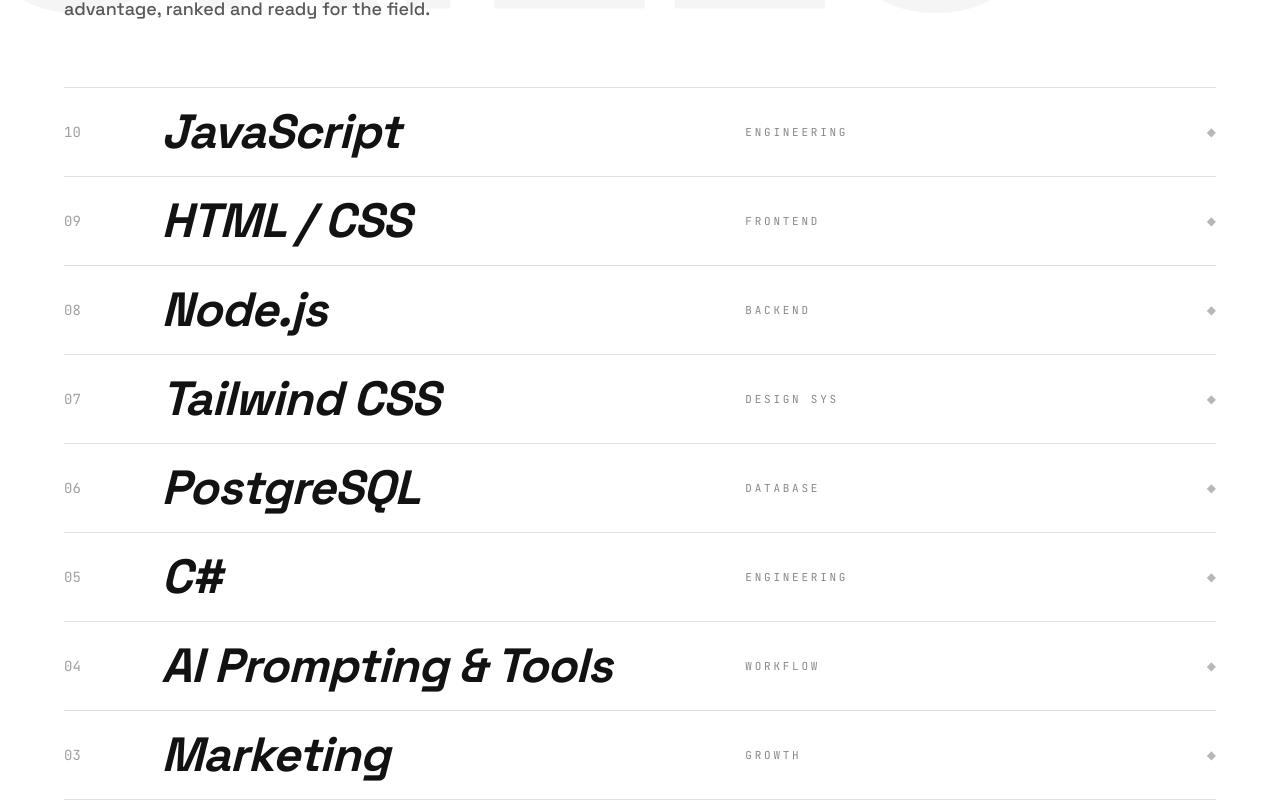
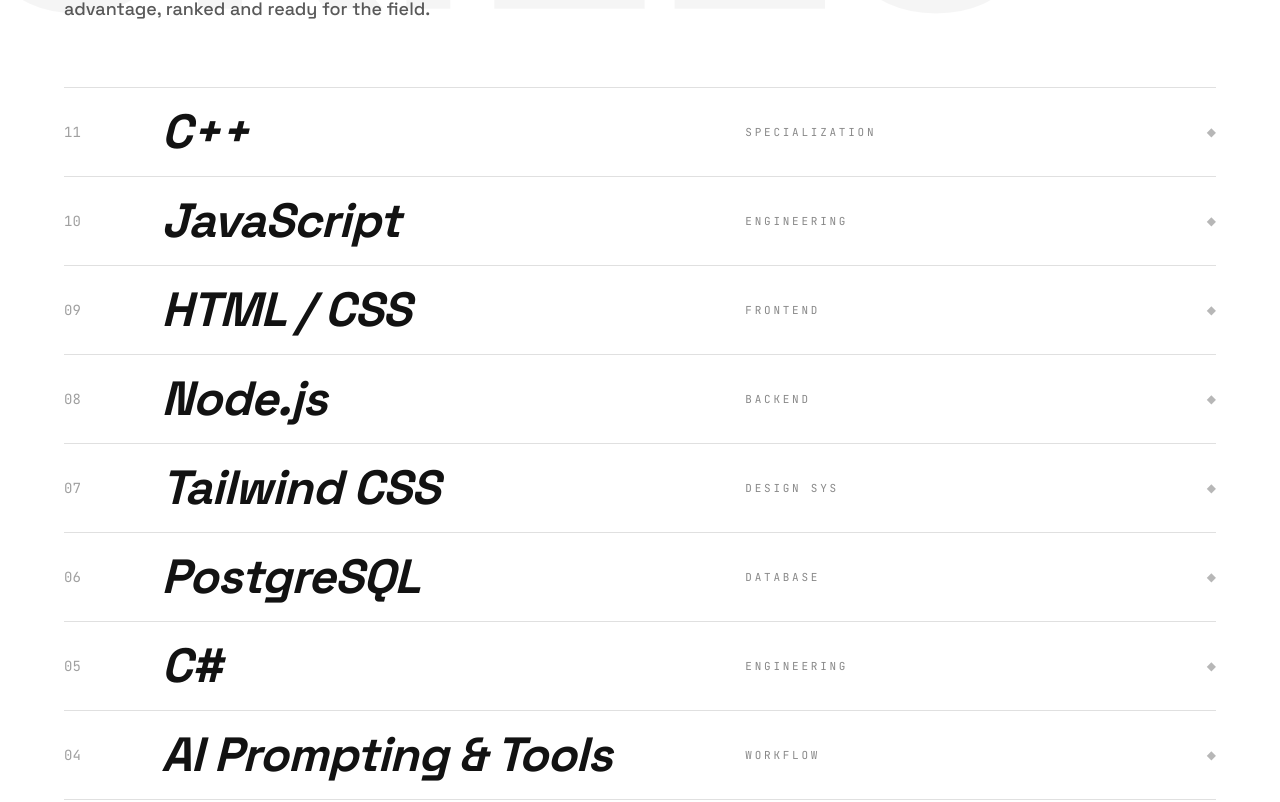
Before and after one commit to icakii/portfolio-web, a React (Vite) app: page / in a window 1280 px wide. Shown: the part 2058-2860 px from the top of the page. Built offline with nearby package versions, Linux system fonts and the light colour scheme.

Commit message:
Add C++ to skills list as specialization

```diff
--- a/src/components/portfolio/SkillsSection.jsx
+++ b/src/components/portfolio/SkillsSection.jsx
@@ -2,6 +2,7 @@
 import { motion, useScroll, useTransform } from "framer-motion";
 
 const ROSTER = [
+  { name: "C++", level: "Specialization", number: "11" },
   { name: "JavaScript", level: "Engineering", number: "10" },
   { name: "HTML / CSS", level: "Frontend", number: "09" },
   { name: "Node.js", level: "Backend", number: "08" },
```
